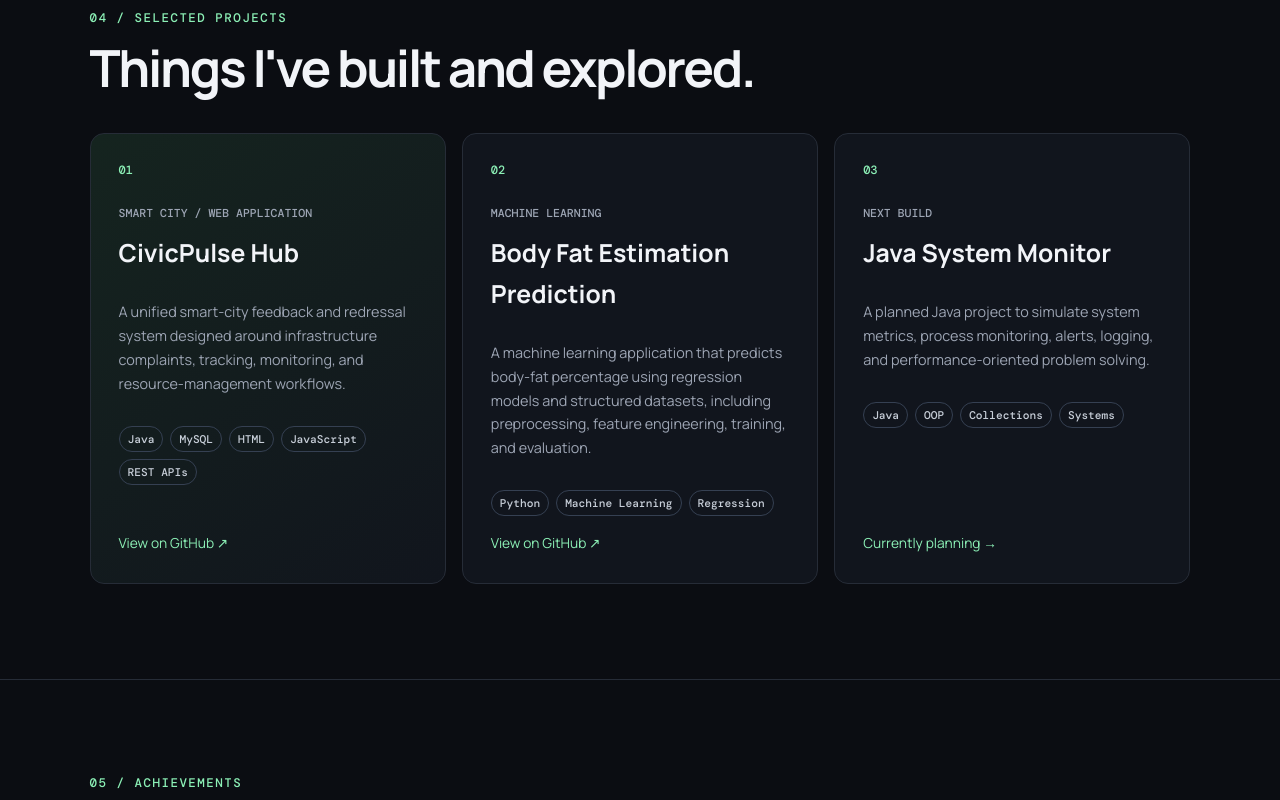
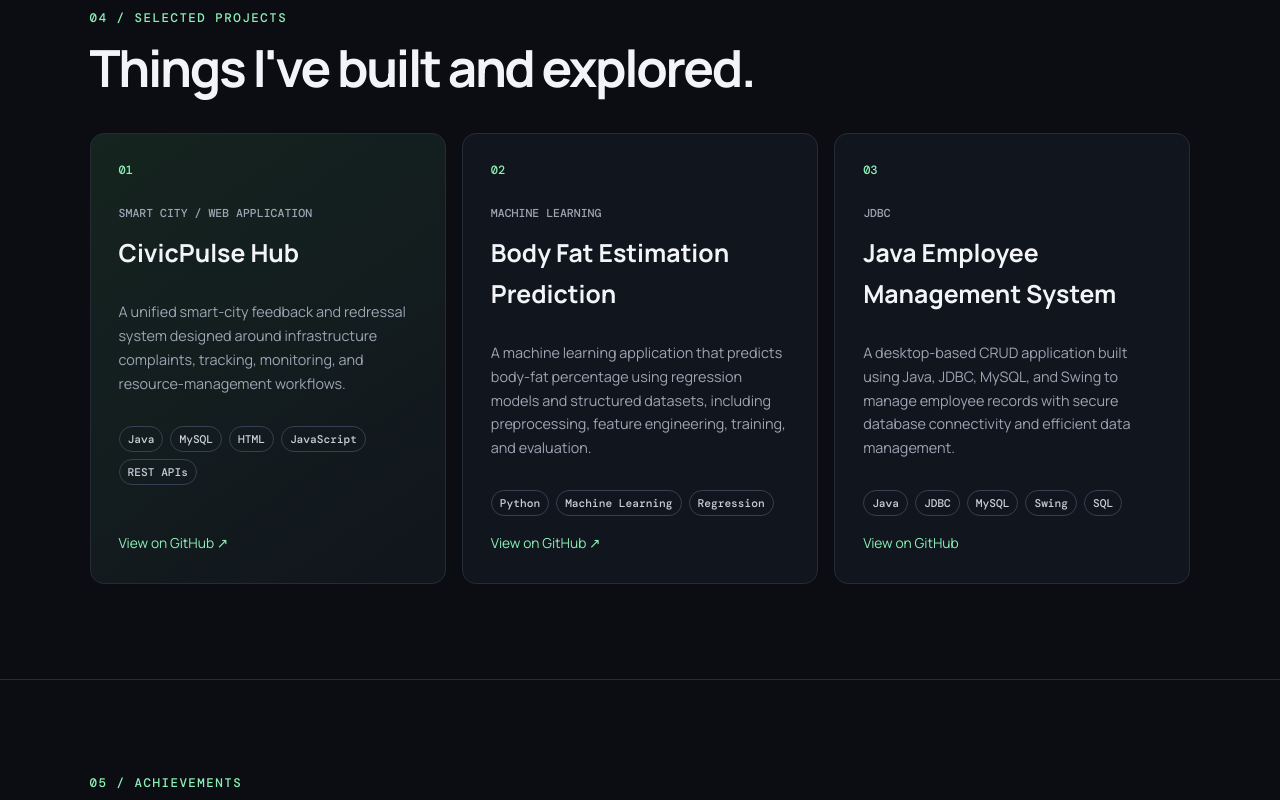
Before and after one commit to Pavan1299/Pavan1299.github.io, a plain HTML site: page index.html in a window 1280 px wide. Shown: the part 2640-3440 px from the top of the page. Drawn offline with nearby package versions, Linux system fonts and the light colour scheme.

Commit message:
Revise project article for Java Employee Management
Updated project details for Java Employee Management System.

```diff
--- a/index.html
+++ b/index.html
@@ -120,13 +120,20 @@
           <div class="chips"><span>Python</span><span>Machine Learning</span><span>Regression</span></div>
           <a href="https://github.com/Pavan1299" target="_blank" rel="noopener">View on GitHub ↗</a>
         </article>
-        <article class="project idea">
+        <article class="project">
           <div class="project-num">03</div>
-          <p class="tag">NEXT BUILD</p>
-          <h3>Java System Monitor</h3>
-          <p>A planned Java project to simulate system metrics, process monitoring, alerts, logging, and performance-oriented problem solving.</p>
-          <div class="chips"><span>Java</span><span>OOP</span><span>Collections</span><span>Systems</span></div>
-          <span class="coming">Currently planning →</span>
+          <p class="tag">JDBC</p>
+          <h3>Java Employee Management System</h3>
+          <p>A desktop-based CRUD application built using Java, JDBC, MySQL, and Swing
+      to manage employee records with secure database connectivity and efficient
+      data management.</p>
+          <div class="chips">
+           <span>Java</span>
+      <span>JDBC</span>
+      <span>MySQL</span>
+      <span>Swing</span>
+      <span>SQL</span></div>
+          <a href="https://github.com/Pavan1299/JDBC-Employee-Management" rel="noopener">View on GitHub</a>
         </article>
       </div>
     </section>
```
